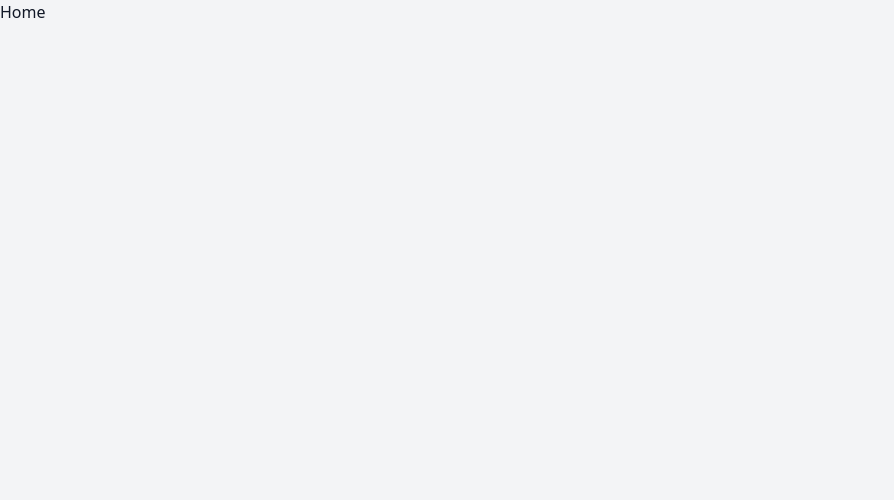
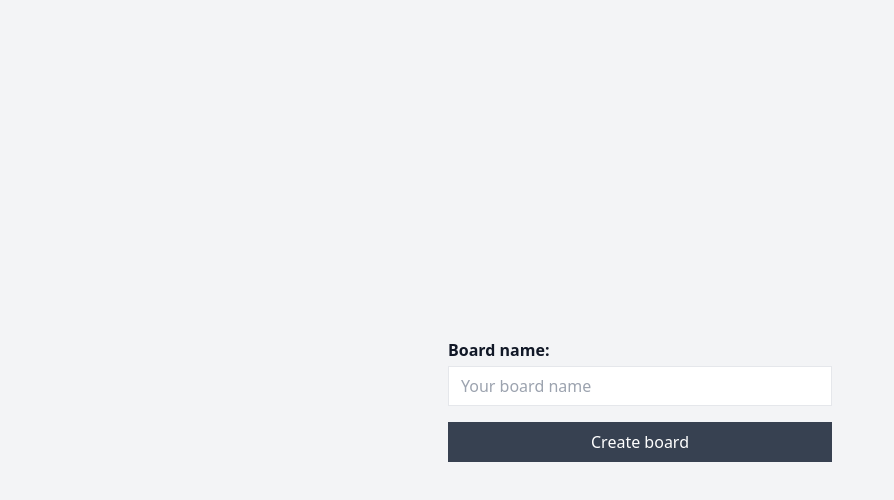
Before and after one commit to vitorleonel/devretro-app, a Vue app: page / in a window 1280 px wide. Shown: the top 500 px of the page, without its empty margins (0-894 px from the left). Built offline with nearby package versions, Linux system fonts and the light colour scheme.

Commit message:
add form for create new board

```diff
--- /dev/null
+++ b/src/components/Button/Button.vue
@@ -0,0 +1,8 @@
+<template>
+  <button
+    v-bind="$attrs"
+    class="w-full h-10 px-3 focus:outline-none flex justify-center items-center"
+  >
+    <slot />
+  </button>
+</template>
--- /dev/null
+++ b/src/components/Button/index.js
@@ -0,0 +1,3 @@
+import Button from "./Button.vue";
+
+export default Button;
--- /dev/null
+++ b/src/components/InputField/InputField.vue
@@ -0,0 +1,22 @@
+<template>
+  <div class="mb-4 flex flex-col">
+    <label v-if="label" :for="name" class="font-semibold mb-1">{{
+      label
+    }}</label>
+
+    <input
+      v-bind="$attrs"
+      v-bind:value="value"
+      v-on:input="$emit('input', $event.target.value)"
+      class="w-full h-10 px-3 outline-none border hover:border-gray-300"
+    />
+  </div>
+</template>
+
+<script>
+export default {
+  name: "InputField",
+
+  props: ["label", "value"],
+};
+</script>
--- /dev/null
+++ b/src/components/InputField/index.js
@@ -0,0 +1,3 @@
+import InputField from "./InputField.vue";
+
+export default InputField;
--- a/src/views/Home/Home.vue
+++ b/src/views/Home/Home.vue
@@ -1,13 +1,37 @@
 <template>
-  <GuestLayout>Home</GuestLayout>
+  <GuestLayout class="justify-center">
+    <form method="post" class="w-full max-w-sm mx-auto" @submit.prevent="">
+      <InputField
+        label="Board name:"
+        name="boardName"
+        placeholder="Your board name"
+        v-model="boardName"
+      />
+
+      <Button class="bg-gray-700 hover:bg-gray-900 text-white"
+        >Create board</Button
+      >
+    </form>
+  </GuestLayout>
 </template>
 
 <script>
 import GuestLayout from "@/layouts/GuestLayout";
 
+import InputField from "@/components/InputField";
+import Button from "@/components/Button";
+
 export default {
   components: {
     GuestLayout,
+    InputField,
+    Button,
+  },
+
+  data() {
+    return {
+      boardName: "",
+    };
   },
 };
 </script>
```
